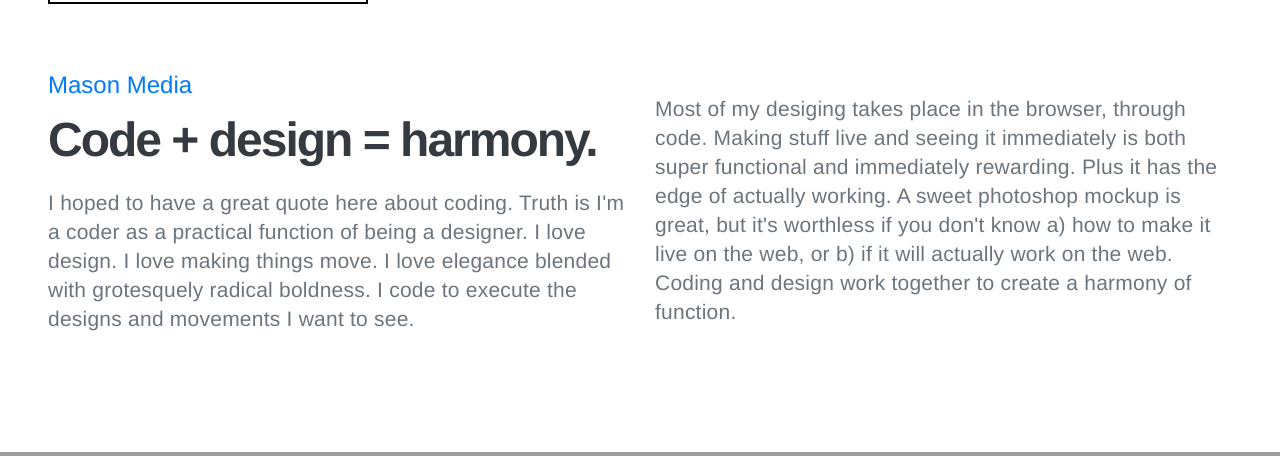
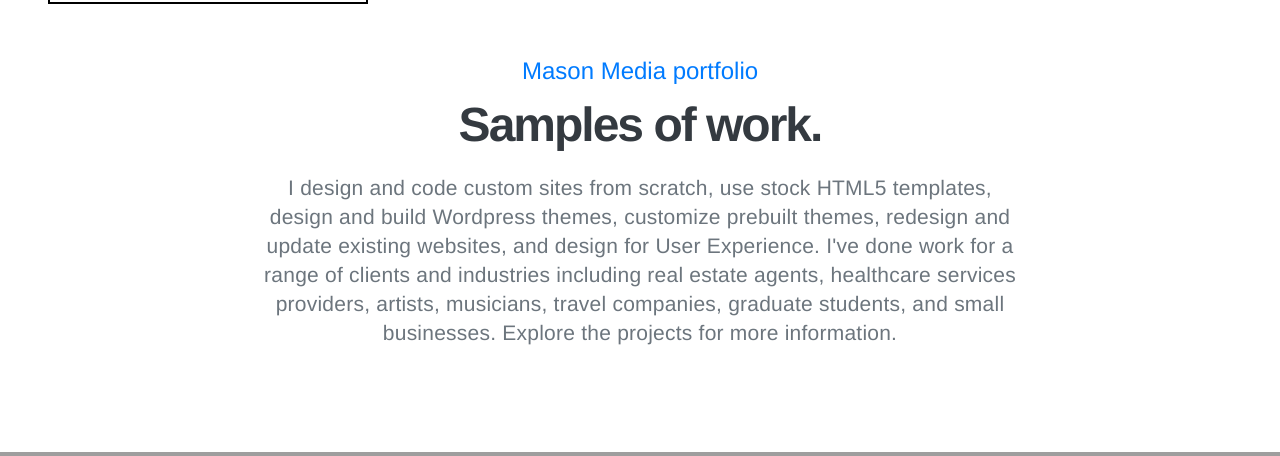
Before and after one commit to masonmedia/masonmedia-swup, a PHP site: page /work.php in a window 1280 px wide. Shown: the part 748-1204 px from the top of the page. Run offline with PHP 8.4, Linux system fonts and the light colour scheme; grey boxes are pictures that could not be loaded.

Commit message:
Created a work folder for portfolio pages, added json ld, added new black clay device images

```diff
--- a/work.php
+++ b/work.php
@@ -30,22 +30,21 @@ include 'includes/header.php';
     <div class="container-fluid p-0 relative">
 
         <section>
-            <div id="sec-1" class="row d-flex p-5 min-500 text-secondary bg-white">
-                <div class="col-lg-6 d-flex flex-column justify-content-center align-items-start text-left">
-                    <h2 class="h4 text-primary">Mason Media</h2>
-                    <h3 class="section-title text-dark mb-0">Code + design = harmony.</h3>
-                    <p class="p-big pt-3 m-0">I hoped to have a great quote here about coding. Truth is I'm a coder as a practical function of being a designer. I love design. I love making things move. I love elegance blended with grotesquely radical boldness. I code to execute the designs and movements I want to see.</p>
+            <div id="sec-1" class="row d-flex p-3 min-500 text-secondary bg-white">
+               <div class="offset-lg-2"></div>
+                <div class="col-lg-8 d-flex flex-column justify-content-center align-items-center text-center p-5">
+                    <h2 class="h4 text-primary">Mason Media portfolio</h2>
+                    <h3 class="section-title text-dark mb-0">Samples of work.</h3>
+                    <p class="p-big pt-3 m-0">I design and code custom sites from scratch, use stock HTML5 templates, design and build Wordpress themes, customize prebuilt themes, redesign and update existing websites, and design for User Experience. I've done work for a range of clients and industries including real estate agents, healthcare services providers, artists, musicians, travel companies, graduate students, and small businesses. Explore the projects for more information.</p>
                 </div>
-                <div class="col-lg-6 d-flex flex-column justify-content-center align-items-start text-left o-12">
-                    <p class="p-big pt-3 m-0">Most of my desiging takes place in the browser, through code. Making stuff live and seeing it immediately is both super functional and immediately rewarding. Plus it has the edge of actually working. A sweet photoshop mockup is great, but it's worthless if you don't know a) how to make it live on the web, or b) if it will actually work on the web. Coding and design work together to create a harmony of function.</p>
-                </div>
+               <div class="offset-lg-2"></div>
             </div><!--end row-->
         </section>
 
         <section>
             <div class="row d-flex bg-light relative">
                 <div class="col-lg-12 min-700-lg">
-                    <img class="img-full min-700-lg absolute z-0 left-0 lazy" data-src="/assets/img/atherapy-banner.jpg" alt="">
+                    <img class="img-full min-700-lg absolute z-0 left-0 lazy" data-src="/assets/img/atherapy-banner.jpg" alt="Healthcare services provider Advance Therapy">
                 </div>
             </div>
         </section>
@@ -53,10 +52,56 @@ include 'includes/header.php';
         <!--advance therapy-->
 
         <section>
+            <div class="row d-flex p-3 min-500 text-secondary bg-white">
+                <div class="offset-lg-2"></div>
+                <div class="col-lg-8 d-flex flex-column justify-content-center align-items-center text-center p-5">
+                    <h2 class="h4 text-primary">Advance Therapy</h2>
+                    <h3 class="section-title text-dark mb-0">Specializing in rehabilitation services for people with an acquired brain injury.</h3>
+                    <p class="p-big pt-3 m-0">This project required a complete overhaul and redesign of the firm's previous site. Requirements included a simple, intuitive user interface, a low amount of scrolling while still presenting a large amount of content, a specific typeface, and the firm's previous logo.</p>
+                    <a href="/work/at.php"><p class="p-btn mt-3">Read more <i class="fa fa-angle-right fa-btn p-0 pl-2"></i></p></a>
+                </div>
+                <div class="offset-lg-2"></div>
+            </div><!--end row-->
+        </section>
+
+        <section>
+            <div class="row d-flex bg-light relative">
+                <div class="col-lg-12 min-700-lg">
+                    <img class="img-full absolute z-0 left-0 lazy" src="/assets/img/bhs-green-lights.jpg" alt="Janice Mason Seeves Workshops in Wild Places">
+                </div>
+            </div>
+        </section>
+
+        <!--big horn sheep-->
+
+        <section>
+            <div class="row d-flex p-3 min-500 text-secondary bg-white">
+                <div class="offset-lg-2"></div>
+                <div class="col-lg-8 d-flex flex-column justify-content-center align-items-center text-center p-5">
+                    <h2 class="h4 text-primary">Big Horn Sheep</h2>
+                    <h3 class="section-title text-dark mb-0">Toronto based instrumental trio Big Horn Sheep blend elements of funk, jazz, electronica, and contemporary improvisation.</h3>
+                    <p class="p-big pt-3 m-0">Big Horn Sheep draws on influences from Rudder to Pomo, Wayne Krantz, Nerve, Tycho, and Boards of Canada. The band required a logo, website, soundcloud page design, album cover art, and ongoing poster designs for their live shows.</p>
+                    <a href="/work/bhs.php"><p class="p-btn mt-3">Find out more <i class="fa fa-angle-right fa-btn p-0 pl-2"></i></p></a>
+                </div>
+                <div class="offset-lg-2"></div>
+            </div><!--end row-->
+        </section>
+
+        <section>
+            <div class="row d-flex bg-light relative">
+                <div class="col-lg-12 min-700-lg">
+                    <img class="img-full absolute z-0 left-0 lazy" src="/assets/img/bhs-ss-multi-device.jpg" alt="Toronto jazz-funk trio Big Horn Sheep.">
+                </div>
+            </div>
+        </section>
+
+        <!--dj mycorrhiza-->
+
+        <section>
             <div class="row d-flex p-5 min-500 text-secondary bg-white">
                 <div class="offset-lg-2"></div>
                 <div class="col-lg-8 d-flex flex-column justify-content-center align-items-center text-center p-5">
-                    <h2 class="h4 text-primary">Advance Therapy</h2>
+                    <h2 class="h4 text-primary">DJ Mycorrhiza</h2>
                     <h3 class="section-title text-dark mb-0">Specializing in rehabilitation services for people with an acquired brain injury.</h3>
                     <p class="p-big pt-3 m-0">This project required a complete overhaul and redesign of the firm's previous site. Requirements included a simple, intuitive user interface, a low amount of scrolling while still presenting a large amount of content, a specific typeface, and the firm's previous logo.</p>
                     <a href="/at.php"><p class="p-btn mt-3">Read more <i class="fa fa-angle-right fa-btn p-0 pl-2"></i></p></a>
@@ -68,8 +113,7 @@ include 'includes/header.php';
         <section>
             <div class="row d-flex bg-light relative">
                 <div class="col-lg-12 min-700-lg">
-<!--                    <img class="w-100 absolute z-0 left-0 lazy" src="https://images.unsplash.com/photo-1535219241072-7d3c28a49a5c?ixlib=rb-1.2.1&ixid=eyJhcHBfaWQiOjEyMDd9&auto=format&fit=crop&w=1648&q=80" alt="Janice Mason Seeves Workshops in Wild Places">-->
-                    <img class="img-full absolute z-0 left-0 lazy" src="/assets/img/jms-ss-multi-device.jpg" alt="Janice Mason Seeves Workshops in Wild Places">
+                    <img class="img-full absolute z-0 left-0 lazy" src="/assets/img/djms-ss-iphone.jpg" alt="DJ Mycorrhiza">
                 </div>
             </div>
         </section>
```
Also changed, not shown: work/at.php (renamed from at.php, +8 -10 lines), work/bhs.php (added, +125 -0 lines), assets/img/bhs-black-macbook.jpg (added), assets/img/sfs-black-macbook.jpg (added), assets/img/wiwp-black-macbook.jpg (added).
